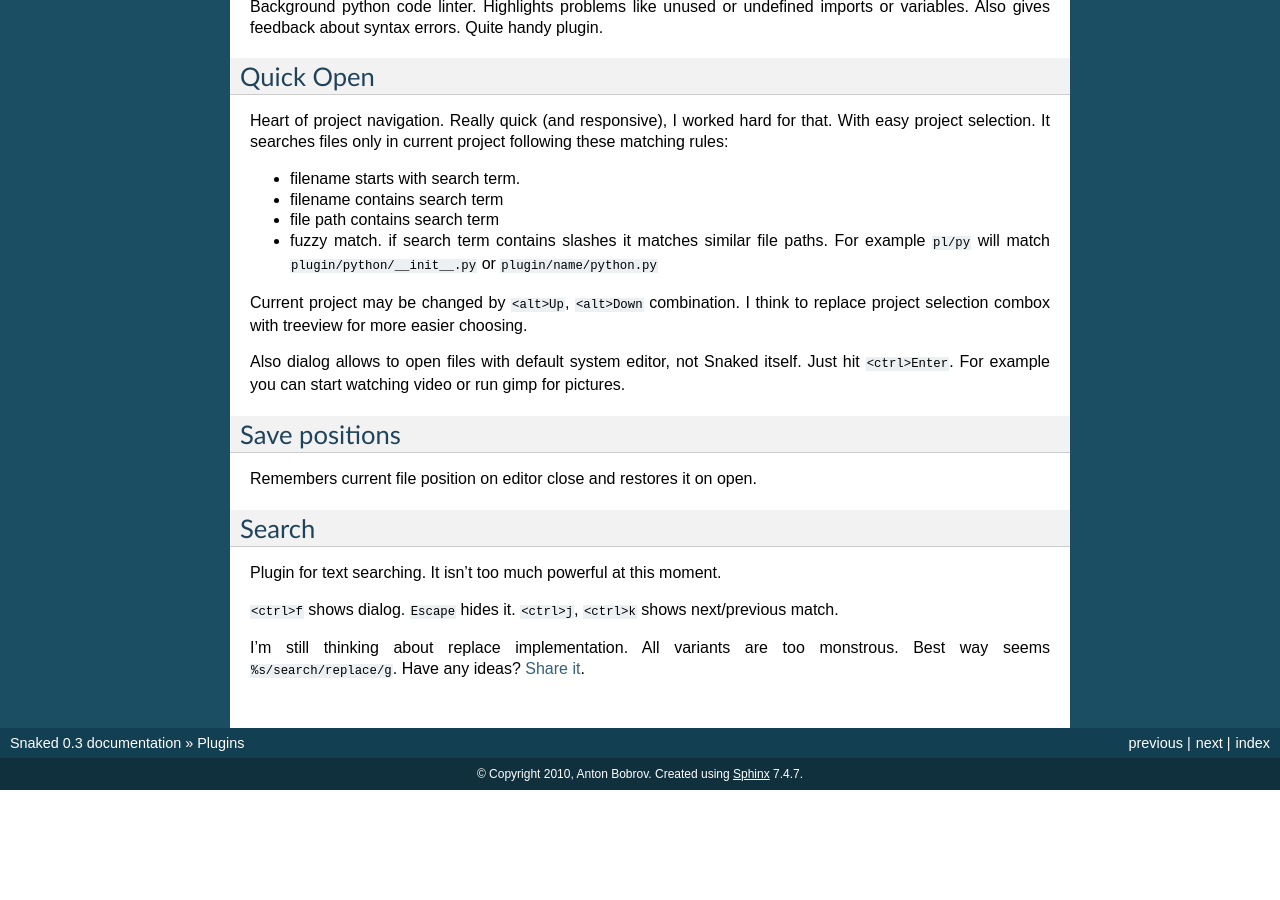
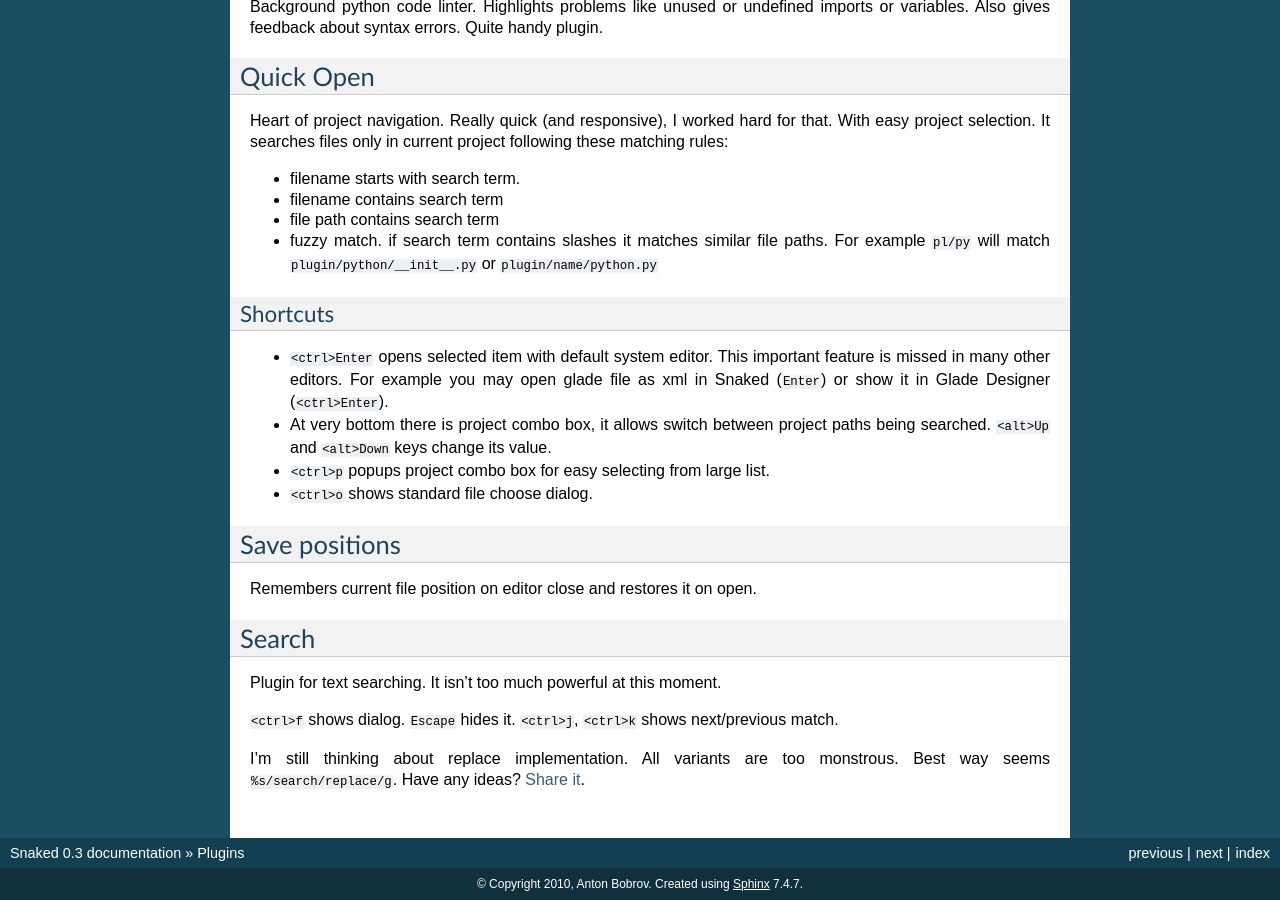
Before and after one commit to baverman/snaked, a Sphinx documentation site: the page built from doc/plugins.rst, in a window 1280 px wide and 900 px high, scrolled down 1335 px. Built offline with Sphinx 7.4.7, drawn with Linux system fonts in a browser that asks for light colours; before the commit the page ends 2125 px from its top, so only the background shows below that.

```diff
--- a/doc/plugins.rst
+++ b/doc/plugins.rst
@@ -112,13 +114,19 @@ following these matching rules:
   example ``pl/py`` will match ``plugin/python/__init__.py`` or
   ``plugin/name/python.py``
 
-Current project may be changed by ``<alt>Up``, ``<alt>Down`` combination. I
-think to replace project selection combox with treeview for more easier
-choosing.
+Shortcuts
+*********
 
-Also dialog allows to open files with default system editor, not Snaked itself.
-Just hit ``<ctrl>Enter``. For example you can start watching video or run gimp
-for pictures.
+* ``<ctrl>Enter`` opens selected item with default system editor. This important
+  feature is missed in many other editors. For example you may open glade file
+  as xml in Snaked (``Enter``) or show it in Glade Designer (``<ctrl>Enter``).
+
+* At very bottom there is project combo box, it allows switch between project
+  paths being searched. ``<alt>Up`` and ``<alt>Down`` keys change its value.
+
+* ``<ctrl>p`` popups project combo box for easy selecting from large list.
+
+* ``<ctrl>o`` shows standard file choose dialog.
 
 
 Save positions
--- a/setup.py
+++ b/setup.py
@@ -2,7 +2,7 @@ from setuptools import setup, find_packages
 
 setup(
     name     = 'snaked',
-    version  = '0.3.6',
+    version  = '0.3.7',
     author   = 'Anton Bobrov',
     author_email = 'bobrov@vl.ru',
     description = 'Very light and minimalist editor inspired by Scribes',
```
Also changed, not shown: other parts of doc/plugins.rst (+2 -0 lines), doc/start.rst (+14 -9 lines), 2 other files.
